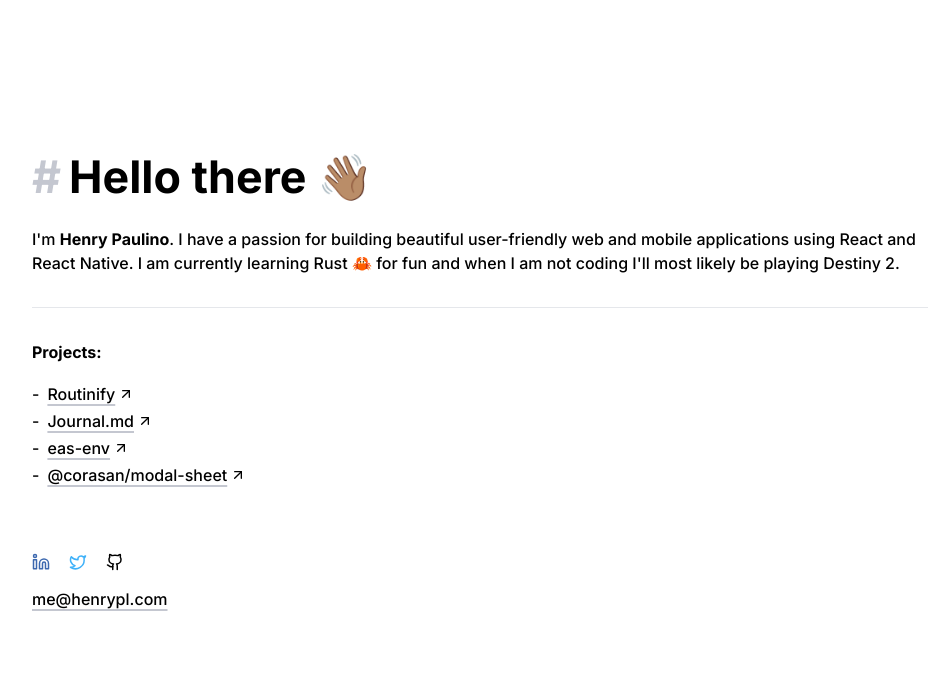
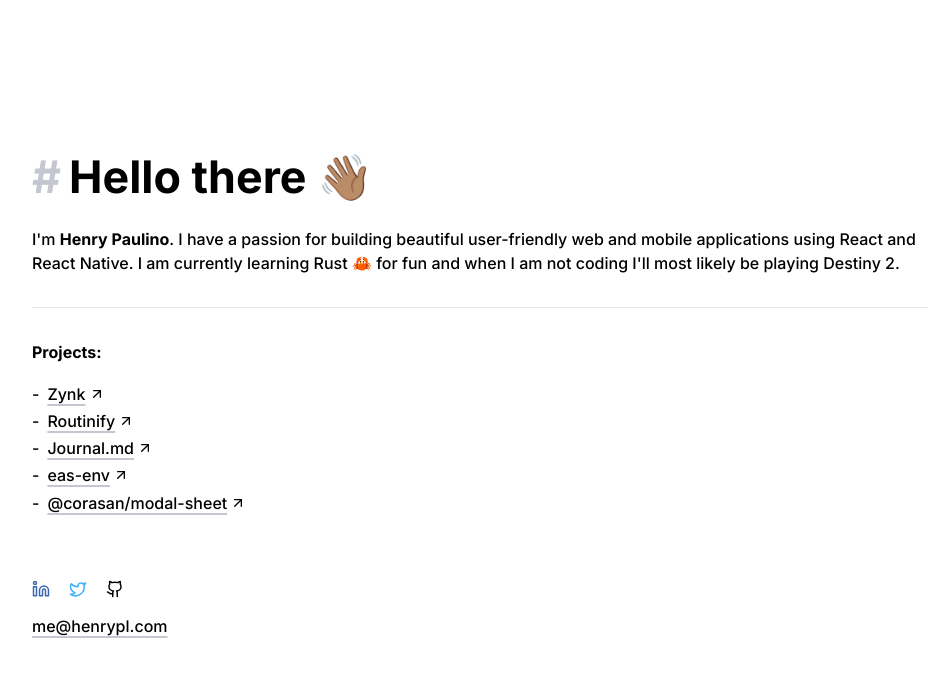
Before and after one commit to corasan/henrypl.com, a Next.js app: page / in a window 1280 px wide. Shown: the top 676 px of the page, without its empty margins (160-1106 px from the left). Built offline with nearby package versions, Linux system fonts and the light colour scheme.

Commit message:
add zynk link

```diff
--- a/src/app/content.mdx
+++ b/src/app/content.mdx
@@ -10,6 +10,7 @@ I am currently learning Rust 🦀 for fun and when I am not coding I'll most lik
 ---
 
 **Projects:**
+- <ProjectLink href="https://github.com/corasan/zynk">Zynk</ProjectLink>
 - <ProjectLink href="https://apps.apple.com/gb/app/routinify-app/id6478823954?uo=2">Routinify</ProjectLink>
 - <ProjectLink href="https://testflight.apple.com/join/G9cag0Uw">Journal.md</ProjectLink>
 - <ProjectLink href="https://github.com/corasan/eas-env">eas-env</ProjectLink>
```
Also changed, not shown: 1 other file (tests, documents, lock files or other folders).
